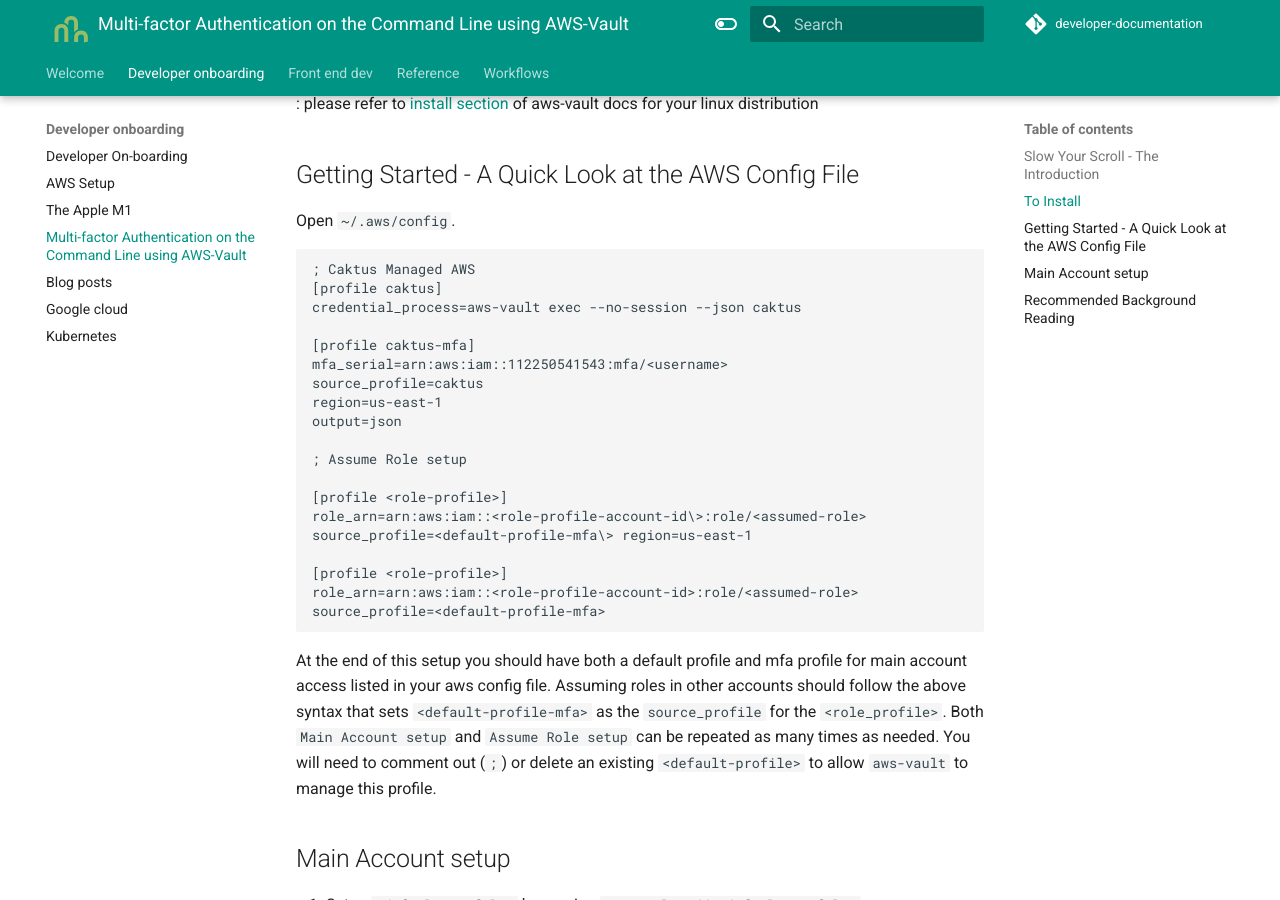
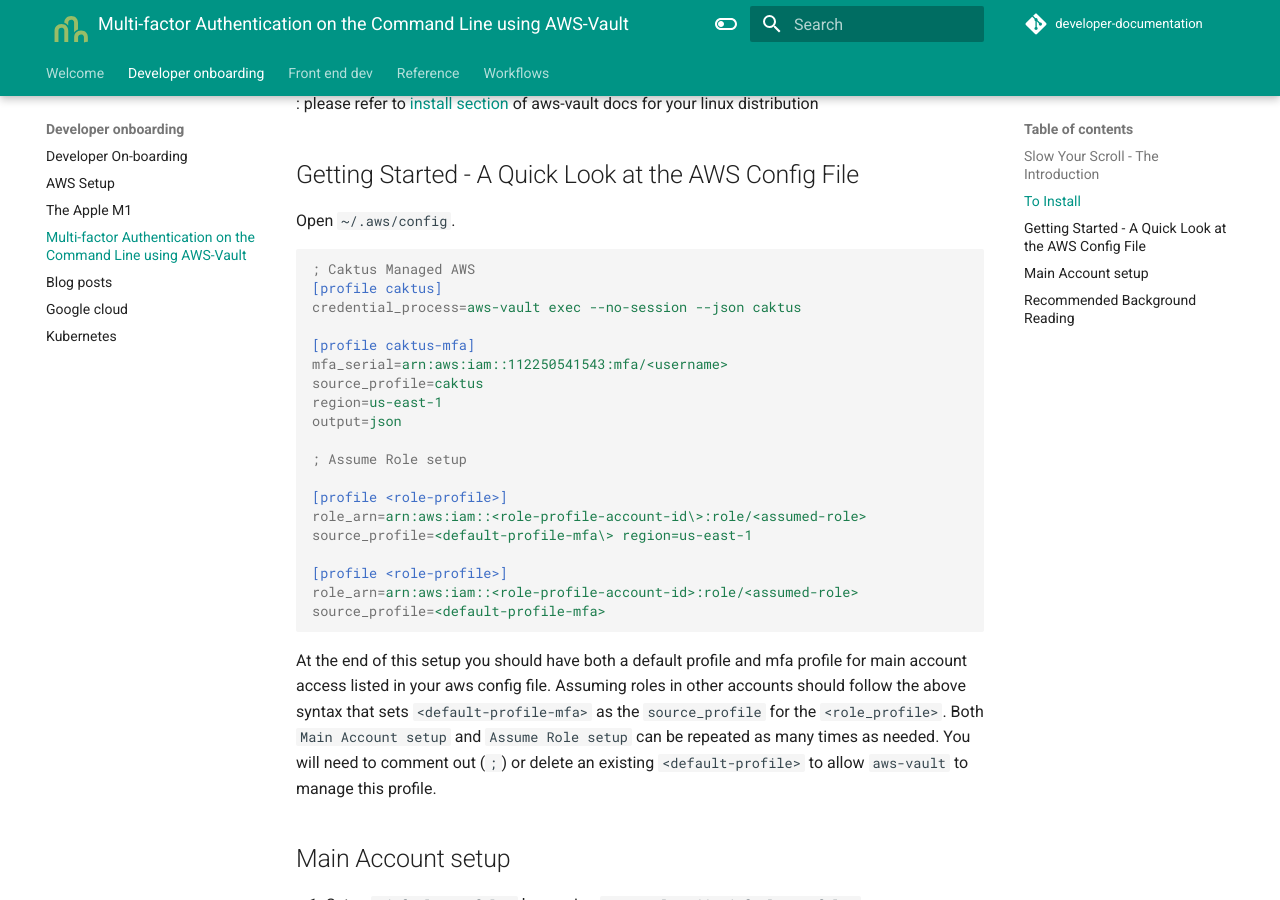
Before and after one commit to caktus/guidebook, an MkDocs documentation site: the page built from docs/developer-onboarding/aws-vault.md, in a window 1280 px wide and 900 px high, scrolled down 733 px. Built offline with MkDocs 1.6.1 and Material for MkDocs 9.7.7, drawn with Linux system fonts in a browser that asks for light colours; comment, search, counter and statistics services are not loaded.

Commit message:
use ini lexer

````diff
--- a/docs/developer-onboarding/aws-vault.md
+++ b/docs/developer-onboarding/aws-vault.md
@@ -38,7 +38,7 @@
 
 Open `~/.aws/config`.
 
-```config
+```ini
 ; Caktus Managed AWS
 [profile caktus]
 credential_process=aws-vault exec --no-session --json caktus
````
